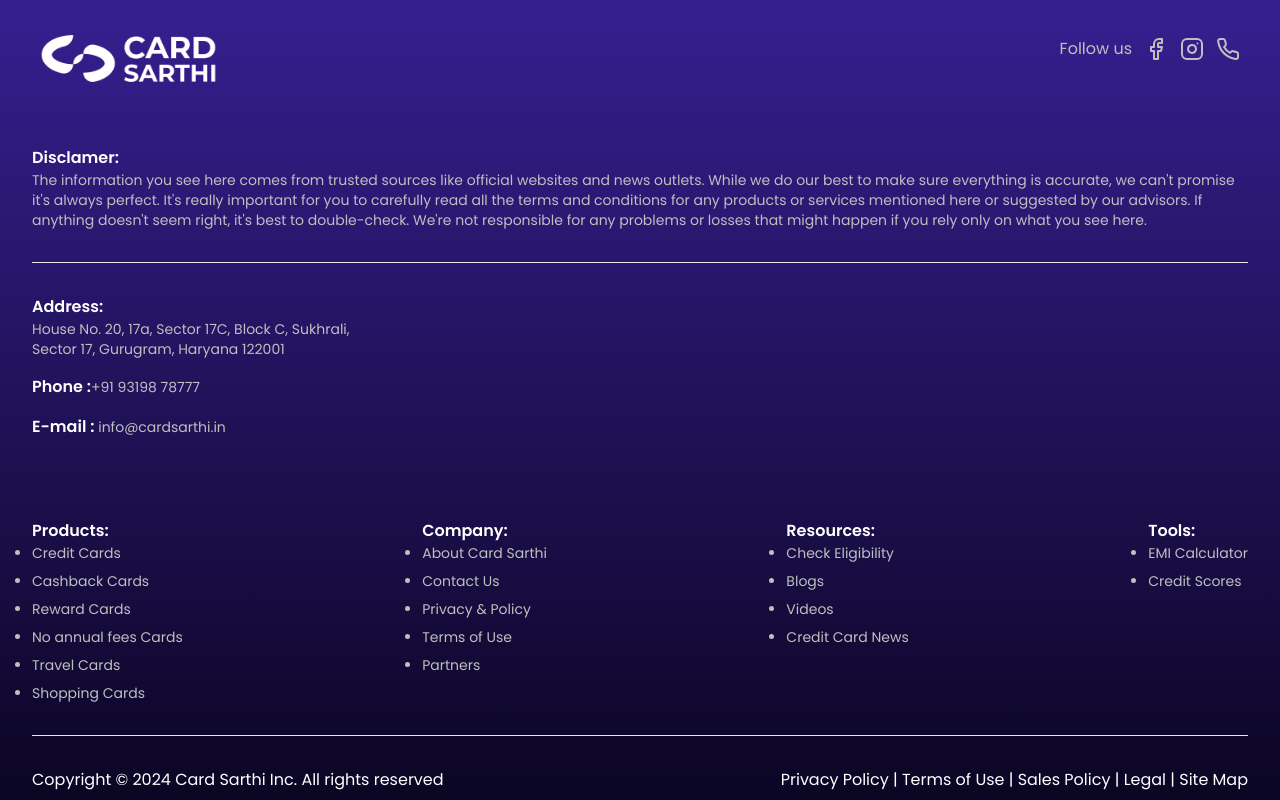
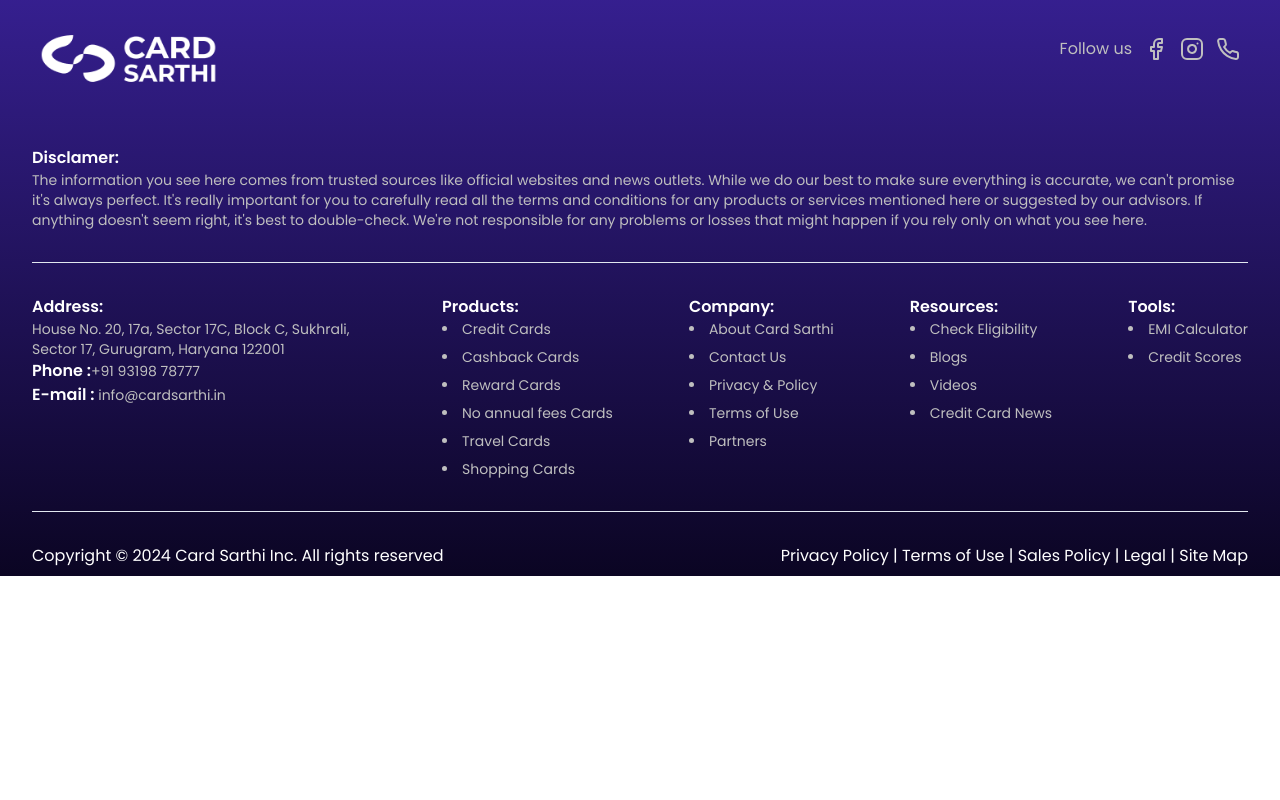
Before and after one commit to ohnishant/card-sarthi, a Next.js app: page / in a window 1280 px wide. Shown: the part 2534-3334 px from the top of the page. After the commit the page ends 3110 px from the top, so only its background shows below. Built offline with nearby package versions, Linux system fonts and the light colour scheme.

Commit message:
dirty fix for footer until a good way to handle this given

```diff
--- a/src/app/_components/Footer.tsx
+++ b/src/app/_components/Footer.tsx
@@ -4,6 +4,7 @@
 
 const Footer = () => {
   return (
+    <footer>
       <div className="text-[#BFBFBF] flex flex-col gap-8 px-8 p-2 bg-gradient-to-t to-[#372093] from-[#0B0523]">
         <div className="w-full px-2 flex justify-between">
           <Image
@@ -28,26 +29,24 @@
         <div>
           <span className="text-white font-semibold">Disclamer:</span>
           <div className="text-sm">
-          The information you see here comes from trusted sources like official
-          websites and news outlets. While we do our best to make sure
-          everything is accurate, we can&apos;t promise it&apos;s always
-          perfect. It&apos;s really important for you to carefully read all the
-          terms and conditions for any products or services mentioned here or
-          suggested by our advisors. If anything doesn&apos;t seem right,
+            The information you see here comes from trusted sources like
+            official websites and news outlets. While we do our best to make
+            sure everything is accurate, we can&apos;t promise it&apos;s always
+            perfect. It&apos;s really important for you to carefully read all
+            the terms and conditions for any products or services mentioned here
+            or suggested by our advisors. If anything doesn&apos;t seem right,
             it&apos;s best to double-check. We&apos;re not responsible for any
-          problems or losses that might happen if you rely only on what you see
-          here.
+            problems or losses that might happen if you rely only on what you
+            see here.
           </div>
         </div>
         <hr />
-      <div className="flex gap-20 flex-wrap">
-        <div className="flex flex-col gap-4 w-[334px]">
-          <div>
+        <div className="flex gap-5 flex-wrap justify-between">
+          <div className="max-w-[334px]">
             <span className="text-white font-semibold">Address:</span>
             <div className="text-sm">
               House No. 20, 17a, Sector 17C, Block C, Sukhrali, Sector 17,
               Gurugram, Haryana 122001
-            </div>
             </div>
             <div>
               <span className="text-white font-semibold">Phone :</span>
@@ -59,10 +58,9 @@
             </div>
           </div>
 
-        <span className="flex w-full flex-row justify-between">
           <div>
             <span className="text-white font-semibold">Products:</span>
-            <ul className="text-sm space-y-2 list-disc">
+            <ul className="text-sm list-inside space-y-2 list-disc">
               <li>Credit Cards</li>
               <li>Cashback Cards</li>
               <li>Reward Cards</li>
@@ -73,7 +71,7 @@
           </div>
           <div>
             <span className="text-white font-semibold">Company:</span>
-            <ul className="text-sm space-y-2 list-disc">
+            <ul className="text-sm space-y-2 list-inside list-disc">
               <li>About Card Sarthi</li>
               <li>Contact Us</li>
               <li>Privacy & Policy</li>
@@ -83,7 +81,7 @@
           </div>
           <div>
             <span className="text-white font-semibold">Resources:</span>
-            <ul className="text-sm space-y-2 list-disc">
+            <ul className="text-sm list-inside space-y-2 list-disc">
               <li>Check Eligibility</li>
               <li>Blogs</li>
               <li>Videos</li>
@@ -92,12 +90,11 @@
           </div>
           <div>
             <span className="text-white font-semibold">Tools:</span>
-            <ul className="text-sm space-y-2 list-disc">
+            <ul className="text-sm list-inside space-y-2 list-disc">
               <li>EMI Calculator</li>
               <li>Credit Scores</li>
             </ul>
           </div>
-        </span>
         </div>
         <hr />
         <div className="flex flex-row gap-36 text-white justify-between">
@@ -107,6 +104,7 @@
           </div>
         </div>
       </div>
+    </footer>
   );
 };
 
--- a/src/app/layout.tsx
+++ b/src/app/layout.tsx
@@ -2,6 +2,7 @@
 import { Poppins } from "next/font/google";
 import "./globals.css";
 import Navbar from "./_components/Navbar";
+import Footer from "./_components/Footer";
 
 const poppins = Poppins({
   weight: ["100", "200", "300", "400", "500", "600", "700", "800", "900"],
@@ -24,6 +25,7 @@
       <body className={poppins.className}>
         <Navbar />
         {children}
+        <Footer />
       </body>
     </html>
   );
--- a/src/app/page.tsx
+++ b/src/app/page.tsx
@@ -17,9 +17,6 @@
         <Reviews />
         <Connect />
       </main>
-      <footer>
-        <Footer />
-      </footer>
     </>
   );
 }
```
Lines whose indentation alone changed are shown as unchanged.
